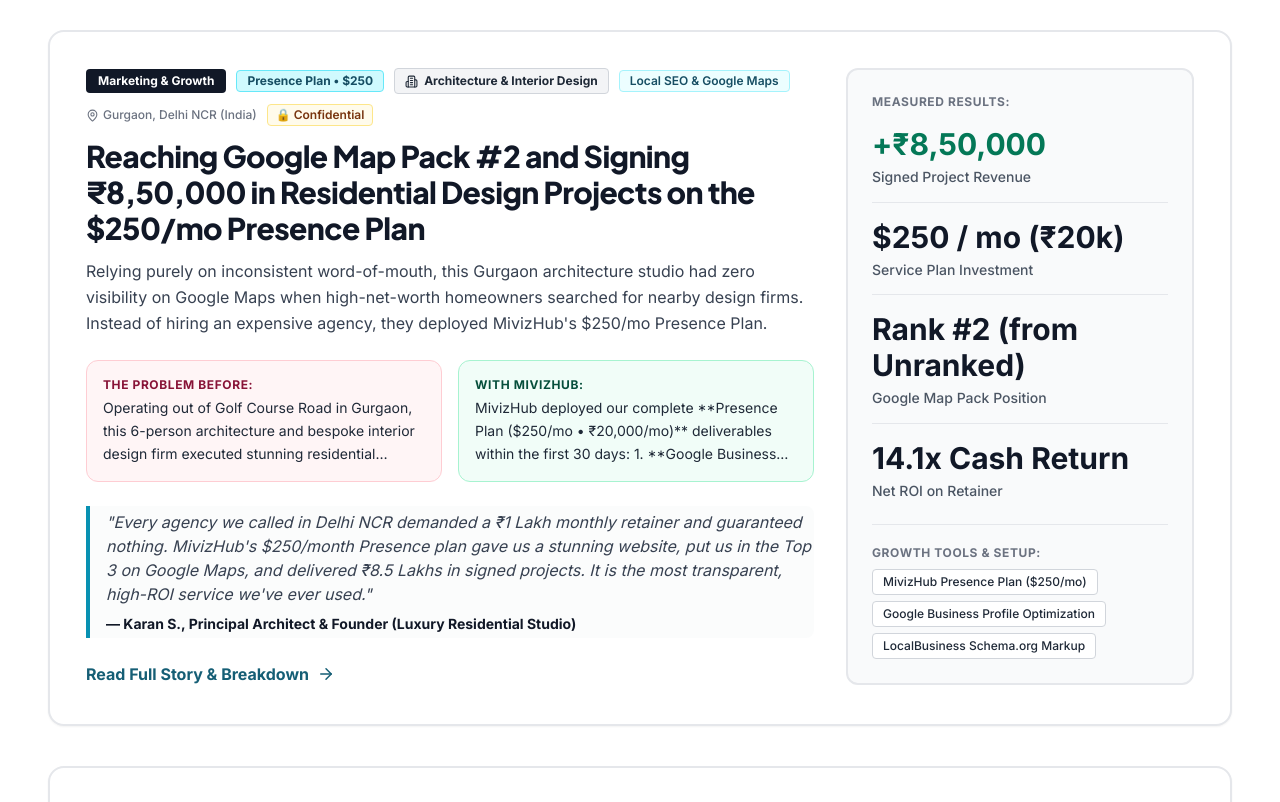
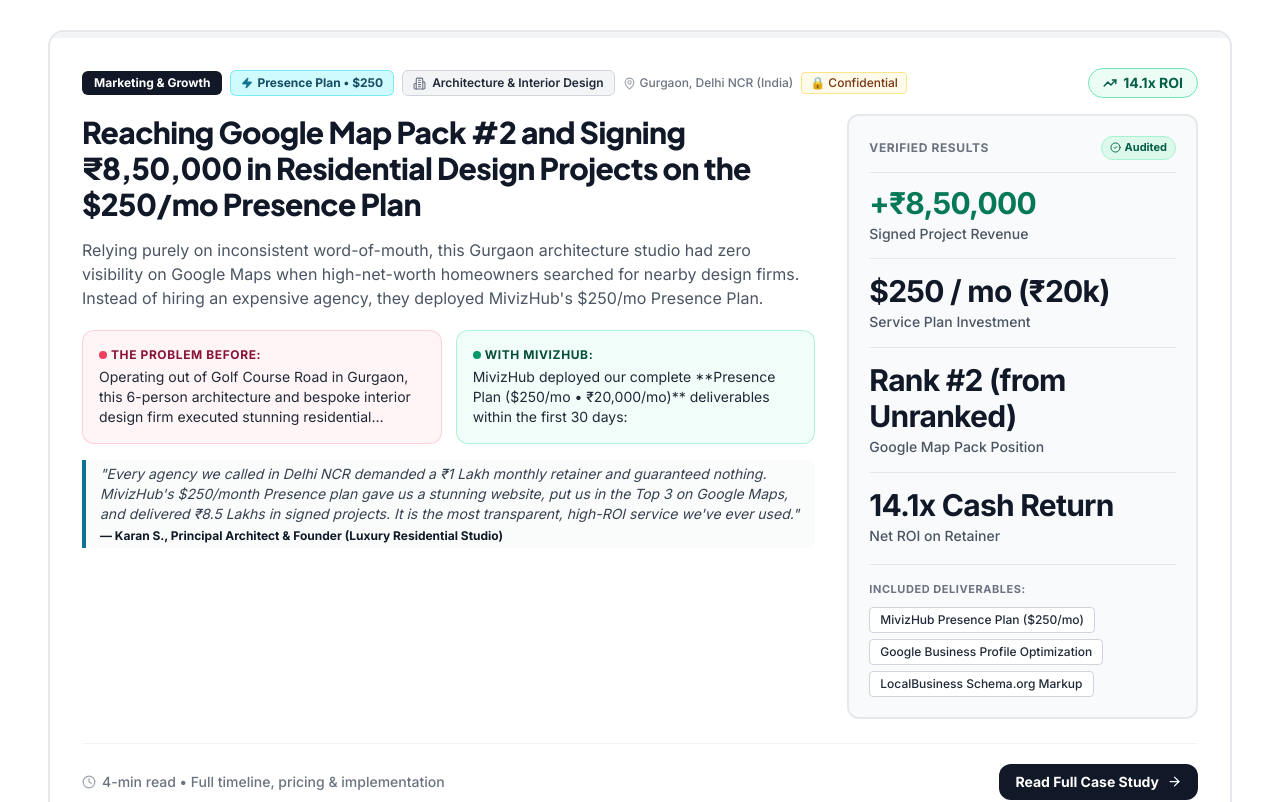
Before and after one commit to Rahullohar703/mivizhub-online, a React (Vite) app: page /casestudy in a window 1280 px wide. Shown: the part 800-1602 px from the top of the page. Built offline with nearby package versions, Linux system fonts and the light colour scheme.

Commit message:
feat(casestudy): make entire card clickable with elevated interactive hover styling and prominent ROI outcome pill

```diff
--- a/src/pages/CaseStudyPage.jsx
+++ b/src/pages/CaseStudyPage.jsx
@@ -1,6 +1,6 @@
 import React, { useState, useEffect } from 'react';
 import { Link } from 'react-router-dom';
-import { Award, ArrowRight, CheckCircle2, Building2, MapPin, PhoneCall, TrendingUp, Bot, Sparkles } from 'lucide-react';
+import { Award, ArrowRight, CheckCircle2, Building2, MapPin, PhoneCall, TrendingUp, Bot, Sparkles, Zap, Clock } from 'lucide-react';
 import Container from '../components/ui/Container';
 import { CASE_STUDIES, CASE_STUDY_CATEGORIES, CASE_STUDY_INDUSTRIES } from '../data/caseStudies';
 import SEOHead from '../components/SEOHead';
@@ -120,98 +120,113 @@
 
       {/* Case Studies List */}
       <Container className="max-w-5xl mt-12 sm:mt-16">
-        <div className="space-y-10">
-          {filteredStudies.map((study) => (
-            <div
+        <div className="space-y-8 sm:space-y-10">
+          {filteredStudies.map((study) => {
+            const highlightStat = study.stats.find((s) => s.highlight) || study.stats[0];
+            const roiBadge = study.planTier?.roiMultiple
+              ? study.planTier.roiMultiple.split(' ')[0] + " ROI"
+              : highlightStat.value;
+
+            return (
+              <Link
                 key={study.id}
-              className="bg-white border-2 border-gray-200 hover:border-gray-900 rounded-2xl p-6 sm:p-9 transition-all shadow-sm group"
+                to={`/casestudy/${study.slug}`}
+                className="group relative block bg-white border-2 border-gray-200 hover:border-gray-900 rounded-2xl p-6 sm:p-8 transition-all duration-300 hover:shadow-2xl hover:shadow-gray-900/5 hover:-translate-y-1 overflow-hidden cursor-pointer"
               >
-              <div className="grid grid-cols-1 lg:grid-cols-12 gap-8 items-start">
+                {/* Top Subtle Gradient Accent on Hover */}
+                <div className="absolute top-0 left-0 right-0 h-1.5 bg-gray-100 group-hover:bg-gradient-to-r group-hover:from-cyan-600 group-hover:via-emerald-500 group-hover:to-cyan-600 transition-all duration-300" />
 
-                {/* Left Column: Client, Headline, Problem & Solution */}
-                <div className="lg:col-span-8">
-                  <div className="flex flex-wrap items-center gap-2.5 mb-3">
-                    <span className="text-xs font-bold px-3 py-1 rounded bg-gray-900 text-white">
+                {/* Top Meta Bar */}
+                <div className="flex flex-wrap items-center justify-between gap-3 mb-4 pt-1">
+                  <div className="flex flex-wrap items-center gap-2">
+                    <span className="text-xs font-bold px-3 py-1 rounded-md bg-gray-900 text-white">
                       {study.serviceCategory || "Growth Service"}
                     </span>
                     {study.planTier && (
-                      <span className="text-xs font-bold px-2.5 py-0.5 rounded bg-cyan-100 text-cyan-900 border border-cyan-300">
+                      <span className="text-xs font-bold px-2.5 py-1 rounded-md bg-cyan-100 text-cyan-900 border border-cyan-300/80 flex items-center gap-1">
+                        <Zap size={12} className="text-cyan-700 fill-cyan-700" />
                         {study.planTier.shortName} • {study.planTier.price.split(' ')[0]}
                       </span>
                     )}
-                    <span className="text-xs font-bold px-2.5 py-1 rounded bg-gray-100 text-gray-800 border border-gray-300 flex items-center gap-1.5">
-                      <Building2 size={13} /> {study.industry}
-                    </span>
-                    <span className="text-xs font-semibold px-2.5 py-0.5 rounded bg-cyan-50 text-cyan-900 border border-cyan-200">
-                      {study.badge}
+                    <span className="text-xs font-semibold px-2.5 py-1 rounded-md bg-gray-100 text-gray-800 border border-gray-300 flex items-center gap-1.5">
+                      <Building2 size={13} className="text-gray-500" /> {study.industry}
                     </span>
                     <span className="text-xs text-gray-500 flex items-center gap-1 font-medium">
-                      <MapPin size={13} /> {study.location}
+                      <MapPin size={13} className="text-gray-400" /> {study.location}
                     </span>
                     {study.privacyNote && (
-                      <span className="text-xs font-semibold px-2 py-0.5 rounded bg-amber-50 text-amber-900 border border-amber-200">
+                      <span className="text-xs font-medium px-2 py-0.5 rounded bg-amber-50 text-amber-900 border border-amber-200">
                         🔒 Confidential
                       </span>
                     )}
                   </div>
 
-                  <h2 className="text-2xl sm:text-3xl font-extrabold text-gray-900 mb-3 leading-snug">
-                    <Link to={`/casestudy/${study.slug}`} className="hover:text-cyan-800 transition-colors">
+                  {/* Primary Standout Outcome Badge */}
+                  <div className="inline-flex items-center gap-1.5 px-3.5 py-1 rounded-full bg-emerald-50 border border-emerald-300 text-emerald-800 font-extrabold text-xs sm:text-sm group-hover:bg-emerald-600 group-hover:text-white group-hover:border-emerald-600 transition-colors">
+                    <TrendingUp size={14} className="stroke-[2.5]" />
+                    <span>{roiBadge}</span>
+                  </div>
+                </div>
+
+                <div className="grid grid-cols-1 lg:grid-cols-12 gap-8 items-start">
+
+                  {/* Left Column: Headline, Summary, Before/After & Quote */}
+                  <div className="lg:col-span-8 space-y-4">
+                    <h2 className="text-xl sm:text-2xl lg:text-3xl font-extrabold text-gray-900 group-hover:text-cyan-800 transition-colors leading-snug">
                       {study.headline}
-                    </Link>
                     </h2>
 
-                  <p className="text-base text-gray-700 leading-relaxed mb-6">
+                    <p className="text-sm sm:text-base text-gray-600 leading-relaxed">
                       {study.summary}
                     </p>
 
-                  {/* Before vs. With MivizHub Box */}
-                  <div className="grid grid-cols-1 sm:grid-cols-2 gap-4 mb-6">
-                    <div className="bg-rose-50/70 p-4 rounded-xl border border-rose-200">
-                      <span className="text-rose-900 font-bold text-xs uppercase tracking-wider block mb-1">
-                        The Problem Before:
+                    {/* Before vs. With MivizHub Visual Contrast Grid */}
+                    <div className="grid grid-cols-1 sm:grid-cols-2 gap-3.5 pt-1">
+                      <div className="bg-rose-50/70 p-3.5 sm:p-4 rounded-xl border border-rose-200/90">
+                        <span className="text-rose-900 font-extrabold text-xs tracking-wider uppercase flex items-center gap-1 mb-1">
+                          <span className="inline-block w-2 h-2 rounded-full bg-rose-500" /> The Problem Before:
                         </span>
-                      <p className="text-sm text-gray-800 leading-relaxed line-clamp-3">
-                        {study.theChallenge.trim()}
+                        <p className="text-xs sm:text-sm text-gray-800 leading-relaxed line-clamp-3 font-normal">
+                          {study.theChallenge.split('\n\n')[0].replace(/\n/g, ' ').trim()}
                         </p>
                       </div>
 
-                    <div className="bg-emerald-50/70 p-4 rounded-xl border border-emerald-200">
-                      <span className="text-emerald-900 font-bold text-xs uppercase tracking-wider block mb-1">
-                        With MivizHub:
+                      <div className="bg-emerald-50/70 p-3.5 sm:p-4 rounded-xl border border-emerald-200/90">
+                        <span className="text-emerald-900 font-extrabold text-xs tracking-wider uppercase flex items-center gap-1 mb-1">
+                          <span className="inline-block w-2 h-2 rounded-full bg-emerald-600" /> With MivizHub:
                         </span>
-                      <p className="text-sm text-gray-800 leading-relaxed line-clamp-3">
-                        {study.theSolution.trim()}
+                        <p className="text-xs sm:text-sm text-gray-800 leading-relaxed line-clamp-3 font-normal">
+                          {study.theSolution.split('\n\n')[0].replace(/\n/g, ' ').trim()}
                         </p>
                       </div>
                     </div>
 
-                  {/* Client Quote */}
-                  <blockquote className="border-l-4 border-cyan-600 pl-4 py-1 italic text-sm sm:text-base text-gray-700 mb-6 bg-gray-50/60 rounded-r-lg">
-                    "{study.quote.text}"
-                    <cite className="block not-italic text-xs sm:text-sm font-bold text-gray-900 mt-2">
+                    {/* Client Quote Strip */}
+                    {study.quote && (
+                      <div className="border-l-4 border-cyan-700 pl-3.5 py-1 text-xs sm:text-sm text-gray-700 bg-gray-50/80 rounded-r-lg">
+                        <p className="italic">"{study.quote.text}"</p>
+                        <span className="block not-italic text-xs font-bold text-gray-900 mt-1">
                           — {study.quote.author}, {study.quote.role}
-                    </cite>
-                  </blockquote>
-
-                  <Link
-                    to={`/casestudy/${study.slug}`}
-                    className="inline-flex items-center gap-2 text-base font-bold text-cyan-800 hover:text-cyan-950 hover:underline"
-                  >
-                    Read Full Story & Breakdown <ArrowRight size={18} />
-                  </Link>
+                        </span>
+                      </div>
+                    )}
                   </div>
 
-                {/* Right Column: Measured Results Card */}
-                <div className="lg:col-span-4 bg-gray-50 border-2 border-gray-200 rounded-xl p-6">
-                  <span className="text-xs font-bold uppercase tracking-wider text-gray-500 block mb-4">
-                    Measured Results:
+                  {/* Right Column: Measured Results Scorecard */}
+                  <div className="lg:col-span-4 bg-gray-50 border-2 border-gray-200/90 rounded-xl p-5 group-hover:border-gray-300 transition-colors">
+                    <div className="flex items-center justify-between pb-3 mb-3 border-b border-gray-200">
+                      <span className="text-xs font-bold uppercase tracking-wider text-gray-500">
+                        Verified Results
                       </span>
+                      <span className="inline-flex items-center gap-1 text-[11px] font-bold text-emerald-800 bg-emerald-100/70 px-2 py-0.5 rounded-full border border-emerald-200">
+                        <CheckCircle2 size={11} /> Audited
+                      </span>
+                    </div>
 
-                  <div className="space-y-4">
+                    <div className="space-y-3.5">
                       {study.stats.map((stat, sIdx) => (
                         <div key={sIdx} className="pb-3 border-b border-gray-200 last:border-b-0 last:pb-0">
-                        <span className={`text-2xl sm:text-3xl font-extrabold block mb-0.5 ${stat.highlight ? "text-emerald-700" : "text-gray-900"}`}>
+                          <span className={`text-2xl sm:text-3xl font-black block tracking-tight ${stat.highlight ? "text-emerald-700" : "text-gray-900"}`}>
                             {stat.value}
                           </span>
                           <span className="text-xs sm:text-sm text-gray-600 font-medium">
@@ -221,9 +236,9 @@
                       ))}
                     </div>
 
-                  <div className="pt-5 mt-5 border-t border-gray-200">
-                    <span className="text-xs font-bold uppercase tracking-wider text-gray-500 block mb-2">
-                      Growth Tools & Setup:
+                    <div className="pt-4 mt-4 border-t border-gray-200">
+                      <span className="text-[11px] font-bold uppercase tracking-wider text-gray-500 block mb-2">
+                        Included Deliverables:
                       </span>
                       <div className="flex flex-wrap gap-1.5">
                         {study.technologiesUsed.slice(0, 3).map((tech, tIdx) => (
@@ -236,8 +251,22 @@
                   </div>
 
                 </div>
+
+                {/* Bottom Action Footer Bar */}
+                <div className="flex flex-col sm:flex-row items-start sm:items-center justify-between gap-3 pt-5 mt-6 border-t border-gray-100">
+                  <span className="text-xs sm:text-sm font-medium text-gray-500 flex items-center gap-1.5">
+                    <Clock size={14} className="text-gray-400" />
+                    <span>4-min read • Full timeline, pricing &amp; implementation</span>
+                  </span>
+
+                  <div className="inline-flex items-center gap-2 text-xs sm:text-sm font-bold px-4 py-2 rounded-xl bg-gray-900 text-white group-hover:bg-cyan-700 transition-all">
+                    <span>Read Full Case Study</span>
+                    <ArrowRight size={15} className="transform group-hover:translate-x-1.5 transition-transform duration-200" />
                   </div>
-          ))}
+                </div>
+              </Link>
+            );
+          })}
         </div>
 
         {/* High-Converting CTA Box */}
```
Lines whose indentation alone changed are shown as unchanged.
